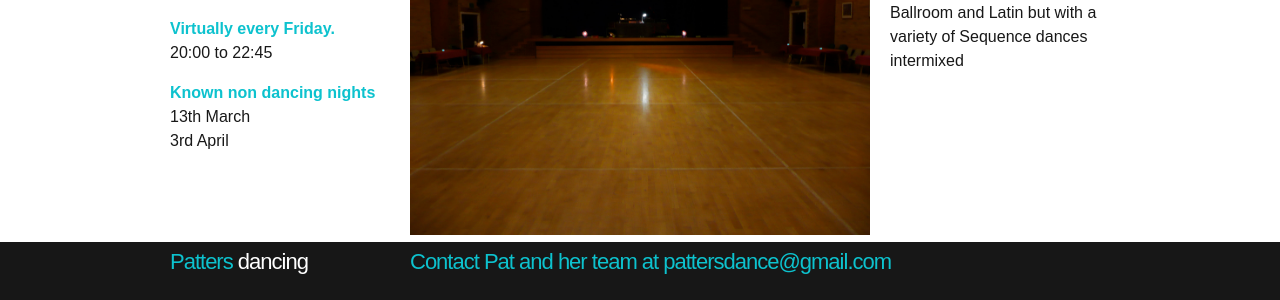
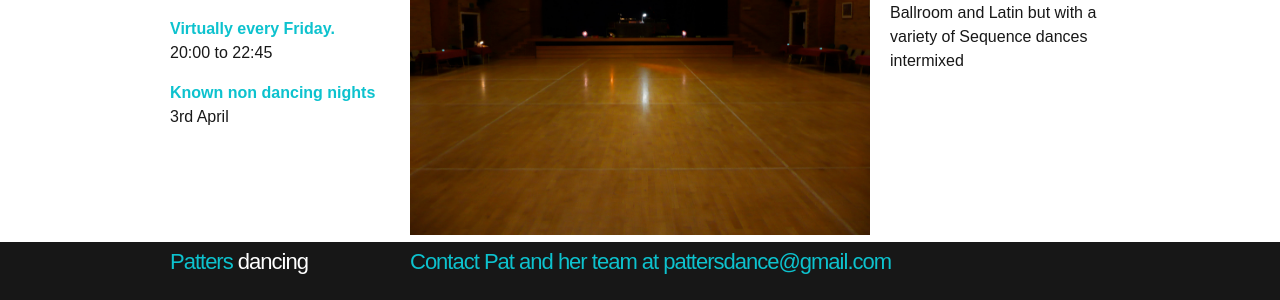
Before and after one commit to ramsayd/patters, a Jekyll site: the page built from 00_index.md, in a window 1280 px wide. Shown: the part 284-584 px from the top of the page. Built offline with Jekyll 4.4.1, drawn with Linux system fonts in a browser that asks for light colours.

Commit message:
Update 00_index.md

```diff
--- a/00_index.md
+++ b/00_index.md
@@ -13,8 +13,7 @@ permalink: "index.html"
       <dt class="heading-text">Virtually every Friday.</dt>
       <dt>20:00 to 22:45</dt>
       <dt class="heading-text non-dancing">Known non dancing nights</dt>
-      <dt>13th March</dt>
-      <dt>3rd April</dt>
+            <dt>3rd April</dt>
     </dl>
   </dl>
 </article>
```
